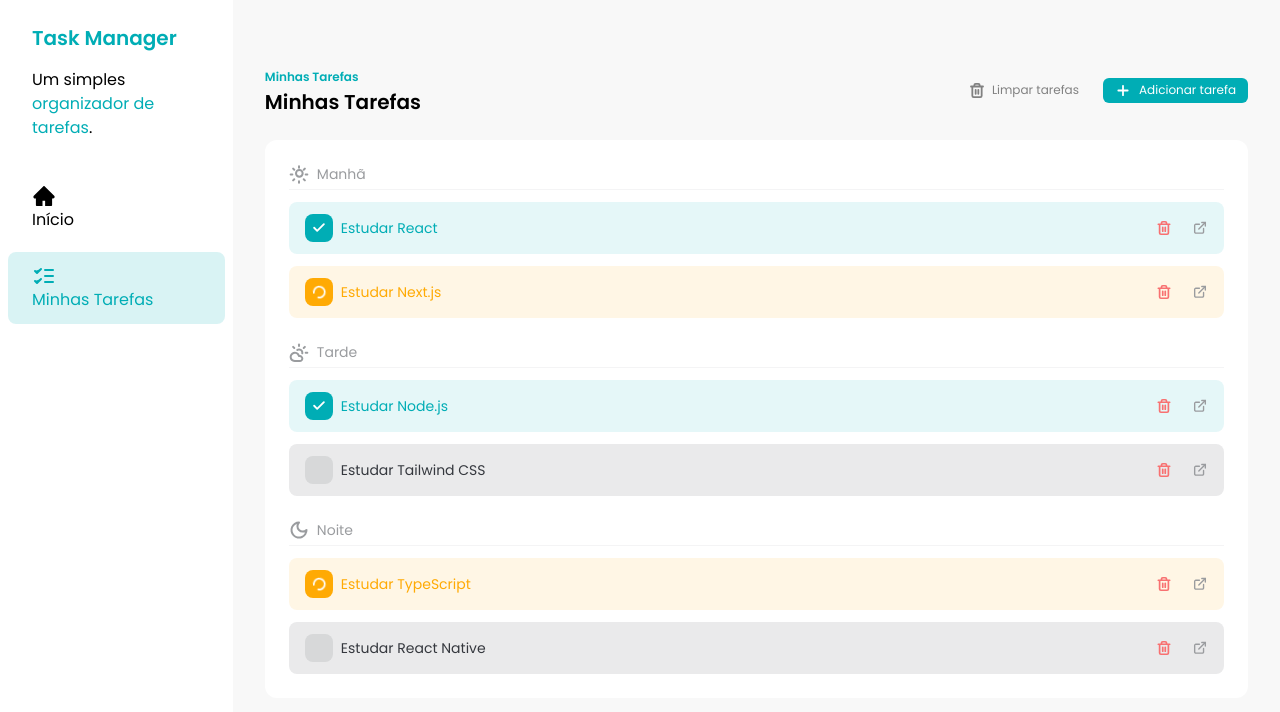
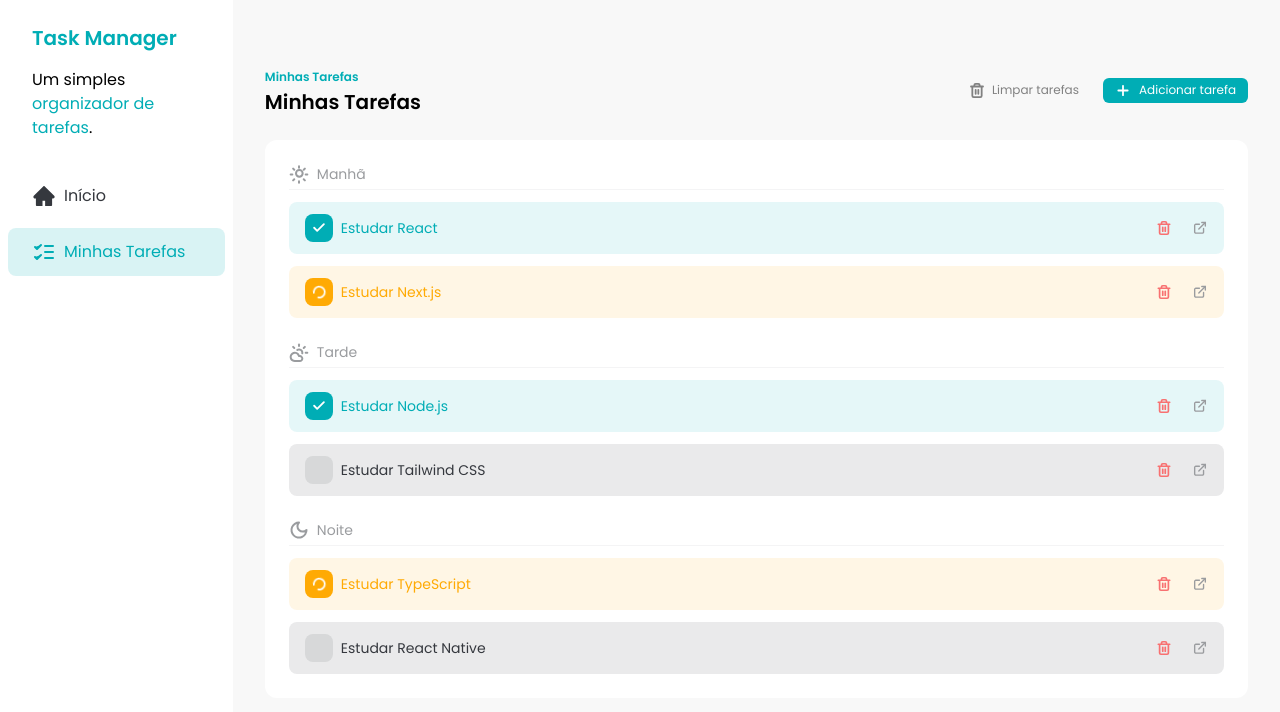
Before and after one commit to Kadockh/task-manager, a React (Vite) app: page / in a window 1280 px wide. Shown: the top 712 px of the page. Built offline with nearby package versions, Linux system fonts and the light colour scheme.

Commit message:
refactor: add tailwind variants to SideBarButton component

```diff
--- a/src/_components/Sidebar.jsx
+++ b/src/_components/Sidebar.jsx
@@ -16,11 +16,11 @@
       </div>
 
       <div className="flex flex-col gap-2 p-2">
-        <SidebarButton variant="unselected">
+        <SidebarButton color="unselected">
           <HomeIcon />
           Início
         </SidebarButton>
-        <SidebarButton variant="selected">
+        <SidebarButton color="selected">
           <TasksIcon />
           Minhas Tarefas
         </SidebarButton>
--- a/src/_components/SidebarButton.jsx
+++ b/src/_components/SidebarButton.jsx
@@ -1,16 +1,18 @@
-const SidebarButton = ({ children, variant }) => {
-  const getVariantClasses = () => {
-    if (variant === "unselected") {
-      return "text--brand-dark-blue"
-    }
+import { tv } from "tailwind-variants"
 
-    if (variant === "selected") {
-      return "bg-brand-primary bg-opacity-15 text-brand-primary"
-    }
-  }
+const SidebarButton = ({ children, color }) => {
+  const sidebarButton = tv({
+    base: "flex items-center gap-2 rounded-lg px-6 py-3",
+    variants: {
+      color: {
+        unselected: "text-brand-dark-blue",
+        selected: "bg-brand-primary bg-opacity-15 text-brand-primary",
+      },
+    },
+  })
 
   return (
-    <a href="#" className={`rounded-lg px-6 py-3 ${getVariantClasses()}`}>
+    <a href="#" className={sidebarButton({ color })}>
       {children}
     </a>
   )
```
